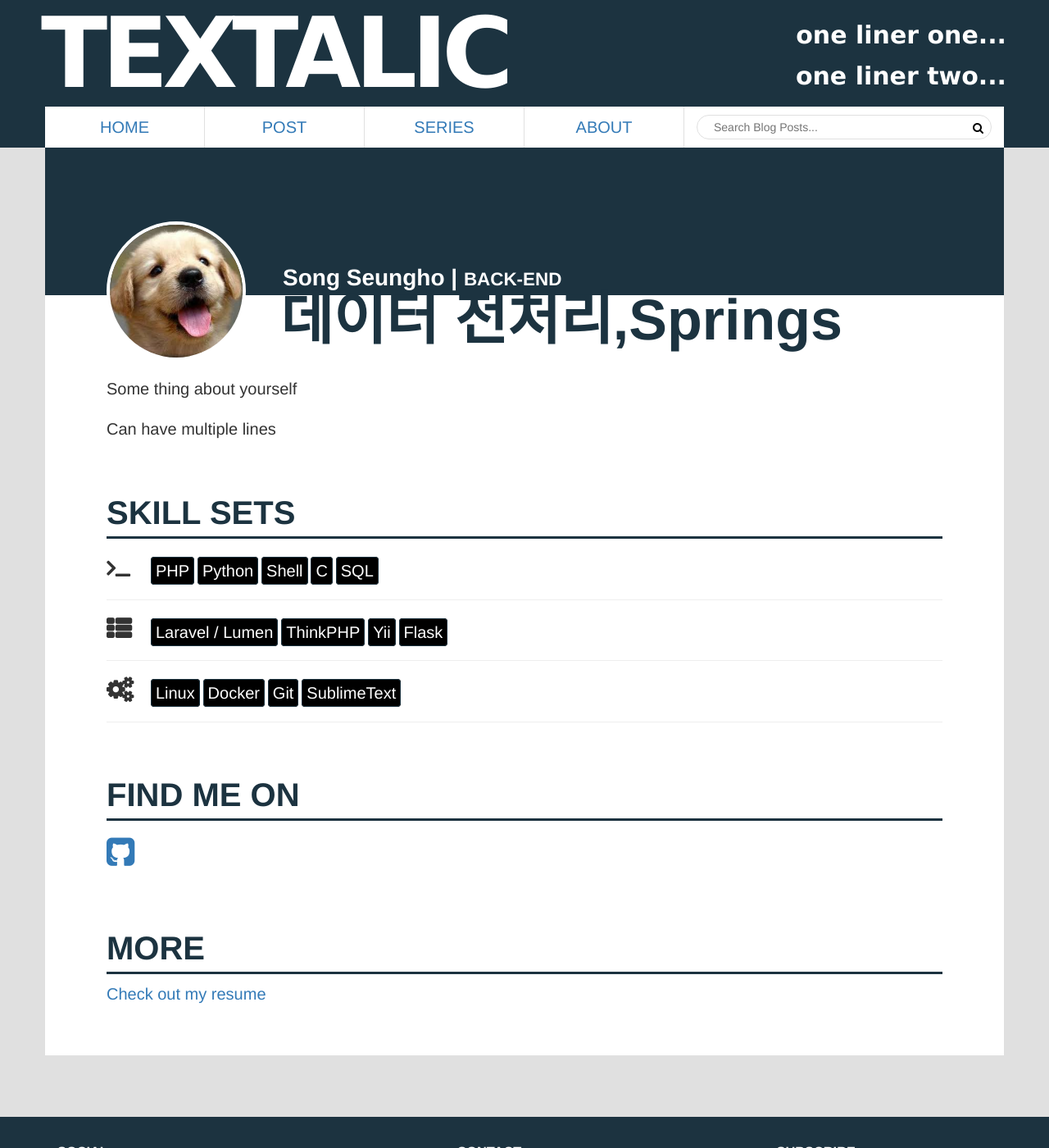
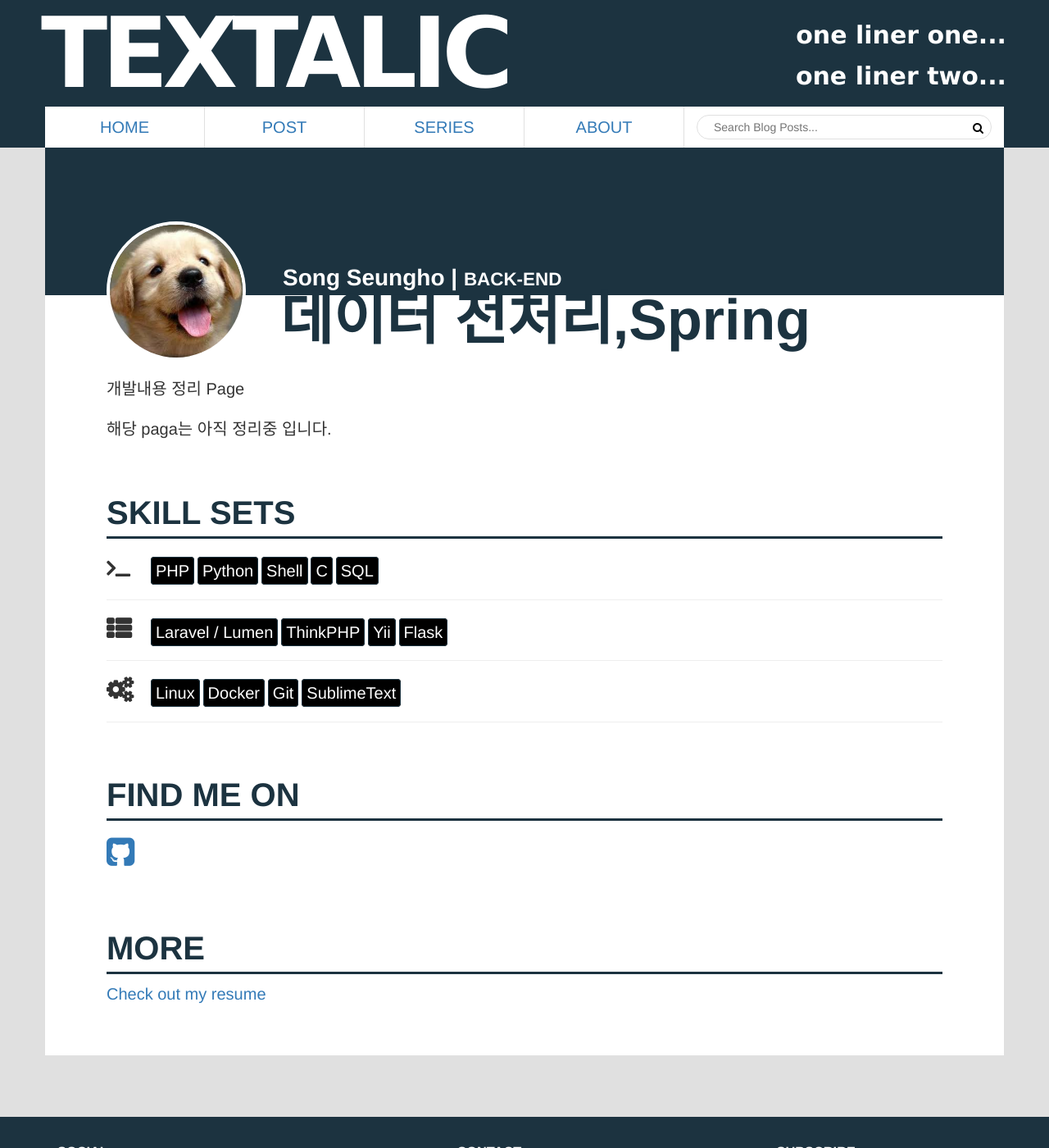
Before and after one commit to unifreak/jekyll-theme-textalic, a Jekyll site: the page built from about/index.html, in a window 1280 px wide and 1400 px high. Shown: the whole window at 82% size. Built offline with Jekyll 4.4.1, drawn with Linux system fonts in a browser that asks for light colours; some of the changed text lies outside the part shown.

Commit message:
Update me.yml
20221201

```diff
--- a/_data/me.yml
+++ b/_data/me.yml
@@ -3,11 +3,11 @@
 
 name: "Song Seungho"
 job: "Back-end"
-hi: "데이터 전처리,Springs"
+hi: "데이터 전처리,Spring"
 avatar_img: "/assets/img/me.png" # path to your avatar
 intro:
-  - "Some thing about yourself"
-  - "Can have multiple lines"
+  - "개발내용 정리 Page"
+  - "해당 paga는 아직 정리중 입니다."
 skills:
   - name: "Programming"
     icon-class: "fa fa-terminal"
@@ -21,7 +21,7 @@
 
 display_name: "YOUR NAME"
 contact:
-  - {name: "Mobile", icon-class: "fa fa-phone-square", text: "123 4567 8910", link: "tel: 123 4567 8010"}
+  - {name: "Mobile", icon-class: "fa fa-phone-square", text: "010 9278 ****", link: "tel: 010 9278 ****"}
   - {name: "Email", icon-class: "fa fa-envelope", text: "example@example.com", link: "mailto: example@example.com"}
 social:
   - {name: "GitHub", icon-class: "fa fa-github-square", text: "https://github.com", link: "https://github.com"}
```
